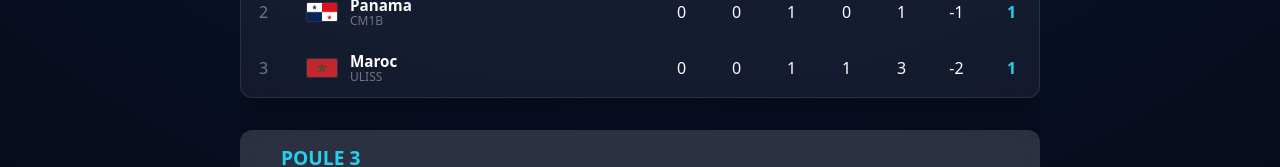
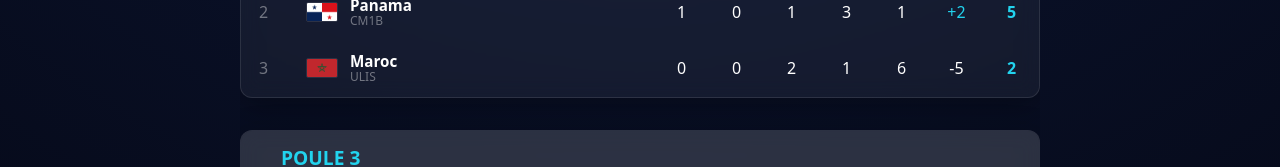
Before and after one commit to RayaneO18/Tournament, a Next.js app: page /phase-poule in a window 1280 px wide. Shown: the part 754-921 px from the top of the page. Built offline with nearby package versions, Linux system fonts and the light colour scheme.

Commit message:
Fin jour 6 + correction ULIS

```diff
--- a/data/data.ts
+++ b/data/data.ts
@@ -50,7 +50,7 @@ export const groupesBase: Groupe[] = [
     equipes: [
       { pays: "Etats-Unis", flag: "Etats-unis.png", classe: "CE2C" },
       { pays: "Panama", flag: "Panama.png", classe: "CM1B" },
-      { pays: "Maroc", flag: "Maroc.png", classe: "ULISS" },
+      { pays: "Maroc", flag: "Maroc.png", classe: "ULIS" },
     ],
   },
   {
@@ -94,7 +94,7 @@ export const calendrierMatchs: Semaine[] = [
     semaine: "Semaine du 25 Mai au 29 Mai",
     rencontres: [
       { jour: "Lundi", date: "25 Mai", isFerie: true, matchs: [] },
-      { jour: "Mardi", date: "26 Mai", matchs: [{ eq1: "Allemagne", score1: null, eq2: "Japon", score2: null, poule: "Poule 1" }, { eq1: "Maroc", score1: null, eq2: "Panama", score2: null, poule: "Poule 2" }] },
+      { jour: "Mardi", date: "26 Mai", matchs: [{ eq1: "Allemagne", score1: 3, eq2: "Japon", score2: 1, poule: "Poule 1" }, { eq1: "Maroc", score1: 0, eq2: "Panama", score2: 3, poule: "Poule 2" }] },
       { jour: "Jeudi", date: "28 Mai", matchs: [{ eq1: "Espagne", score1: null, eq2: "Angleterre", score2: null, poule: "Poule 4" }] },
       { jour: "Vendredi", date: "29 Mai", matchs: [{ eq1: "Nouvelle-Zélande", score1: null, eq2: "Argentine", score2: null, poule: "Poule 3" }] },
     ]
```
